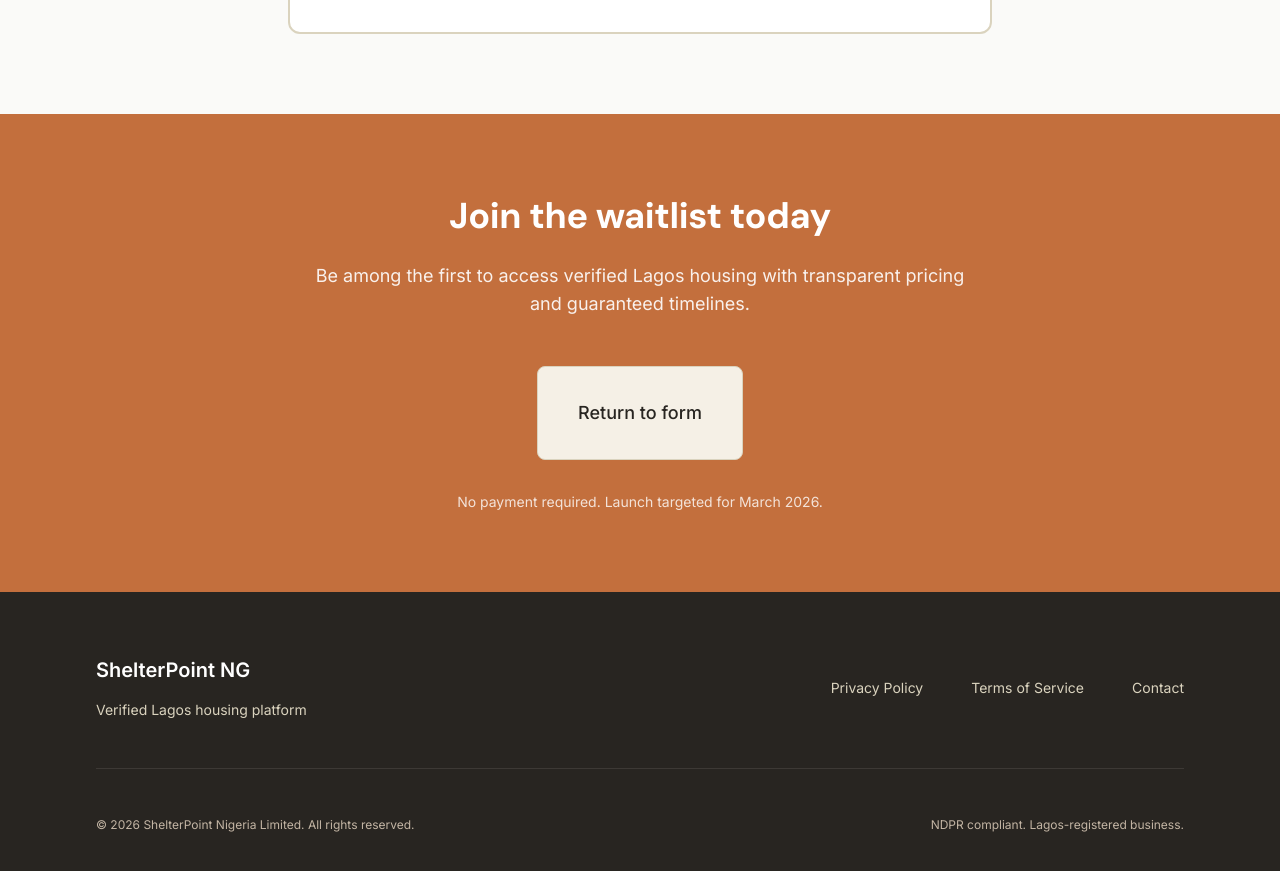
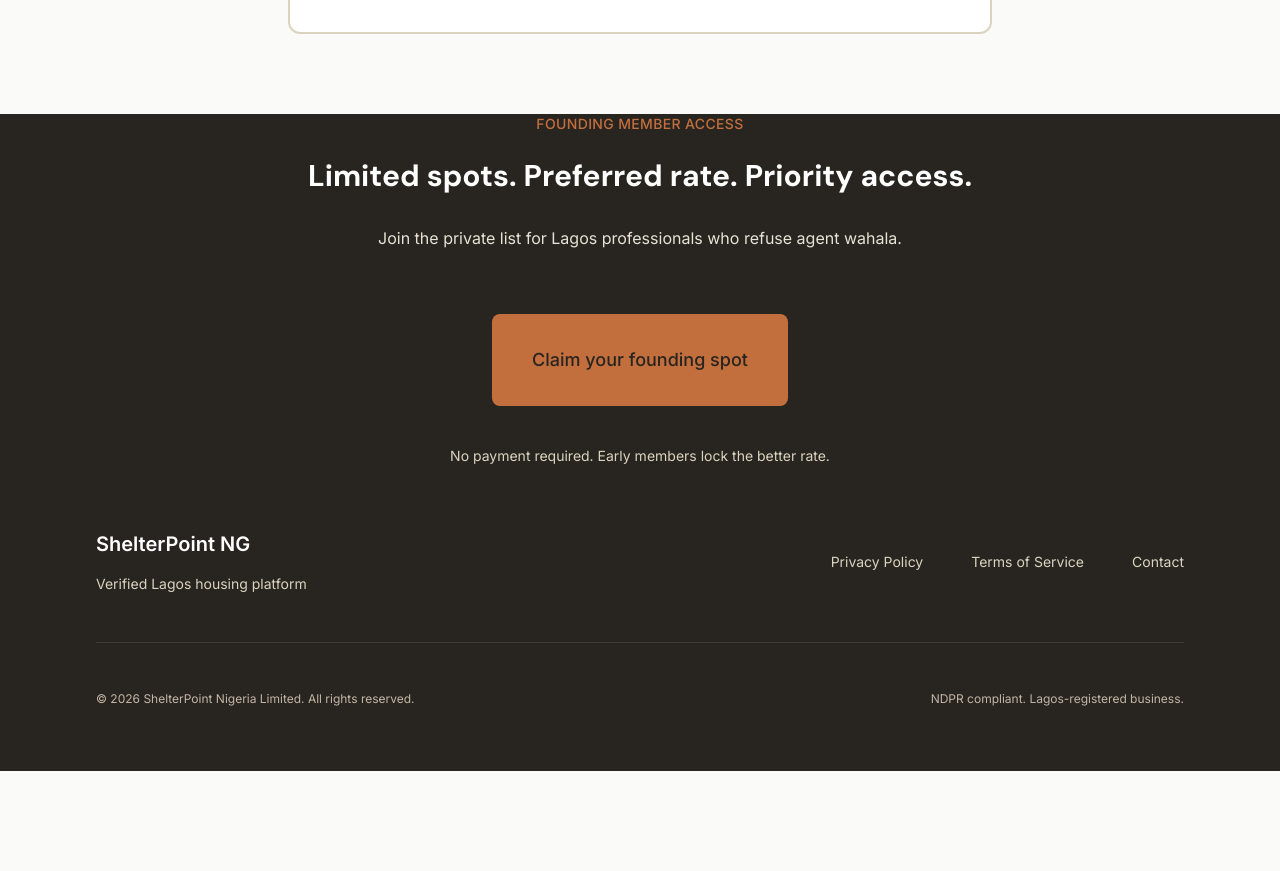
Before and after one commit to FADAREC/ShelterPoint-NG, a Next.js app: page / in a window 1280 px wide. Shown: the part 4589-5460 px from the top of the page. After the commit the page ends 5360 px from the top, so only its background shows below. Built offline with nearby package versions, Linux system fonts and the light colour scheme; no server answers; the database is empty.

Commit message:
feat: align FinalCTA with founding member messaging

```diff
--- a/components/sections/FinalCTA.tsx
+++ b/components/sections/FinalCTA.tsx
@@ -11,13 +11,11 @@
       .then(res => res.json())
       .then(data => {
         setStats({
-          signupCount: data.signupCount,
-          spotsLeft: data.spotsLeft,
+          signupCount: data.signupCount || 0,
+          spotsLeft: data.spotsLeft ?? 500,
         });
       })
-      .catch(() => {
-        // Fail silently
-      });
+      .catch(() => {});
   }, []);
 
   const scrollToTop = () => {
@@ -25,25 +23,28 @@
   };
 
   return (
-    <section className="py-10 bg-brand-primary">
-      <div className="max-w-4xl mx-auto px-4 text-center">
-        <h2 className="text-heading-h2 text-white mb-3">
-          Join the waitlist today
+    <section className="py-12 bg-neutral-900">
+      <div className="max-w-3xl mx-auto px-4 text-center">
+        <p className="text-sm font-medium text-brand-primary mb-3 tracking-wide">
+          FOUNDING MEMBER ACCESS
+        </p>
+        <h2 className="text-2xl sm:text-3xl font-bold text-white mb-4">
+          Limited spots. Preferred rate. Priority access.
         </h2>
-        <p className="text-body-large text-white opacity-90 mb-6 max-w-2xl mx-auto">
+        <p className="text-neutral-300 mb-8 max-w-xl mx-auto">
           {stats.signupCount > 0
-            ? `${stats.signupCount} members have already joined. ${stats.spotsLeft} spots remain for early access benefits.`
-            : 'Be among the first to access verified Lagos housing with transparent pricing and guaranteed timelines.'}
+            ? `${stats.signupCount} founding members have already joined. ${stats.spotsLeft} preferred spots remain.`
+            : 'Join the private list for Lagos professionals who refuse agent wahala.'}
         </p>
         <Button
-          variant="secondary"
+          variant="primary"
           size="lg"
           onClick={scrollToTop}
         >
-          Return to form
+          Claim your founding spot
         </Button>
-        <p className="text-body-small text-white opacity-80 mt-4">
-          No payment required. Launch targeted for March 2026.
+        <p className="text-sm text-neutral-400 mt-5">
+          No payment required. Early members lock the better rate.
         </p>
       </div>
     </section>
```
